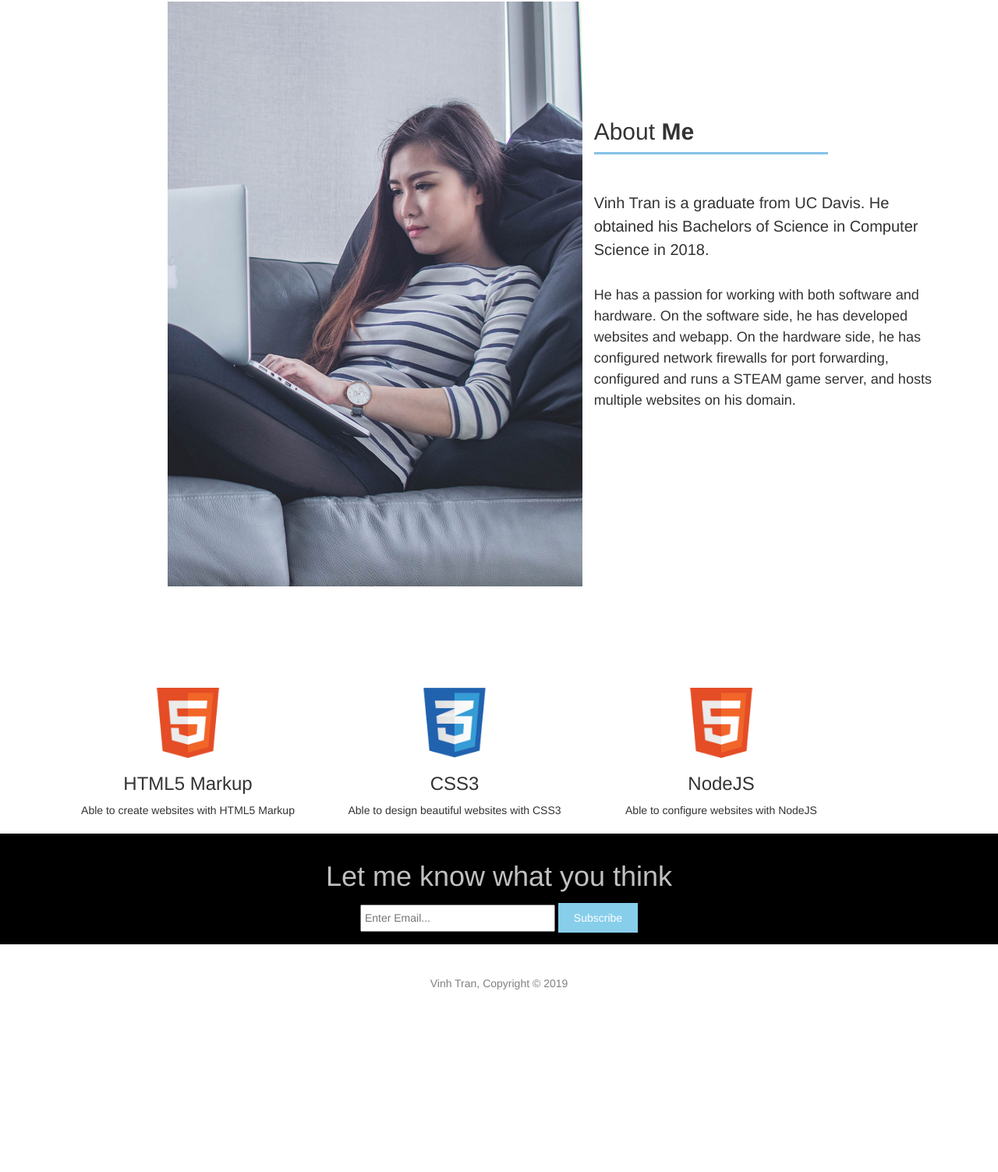
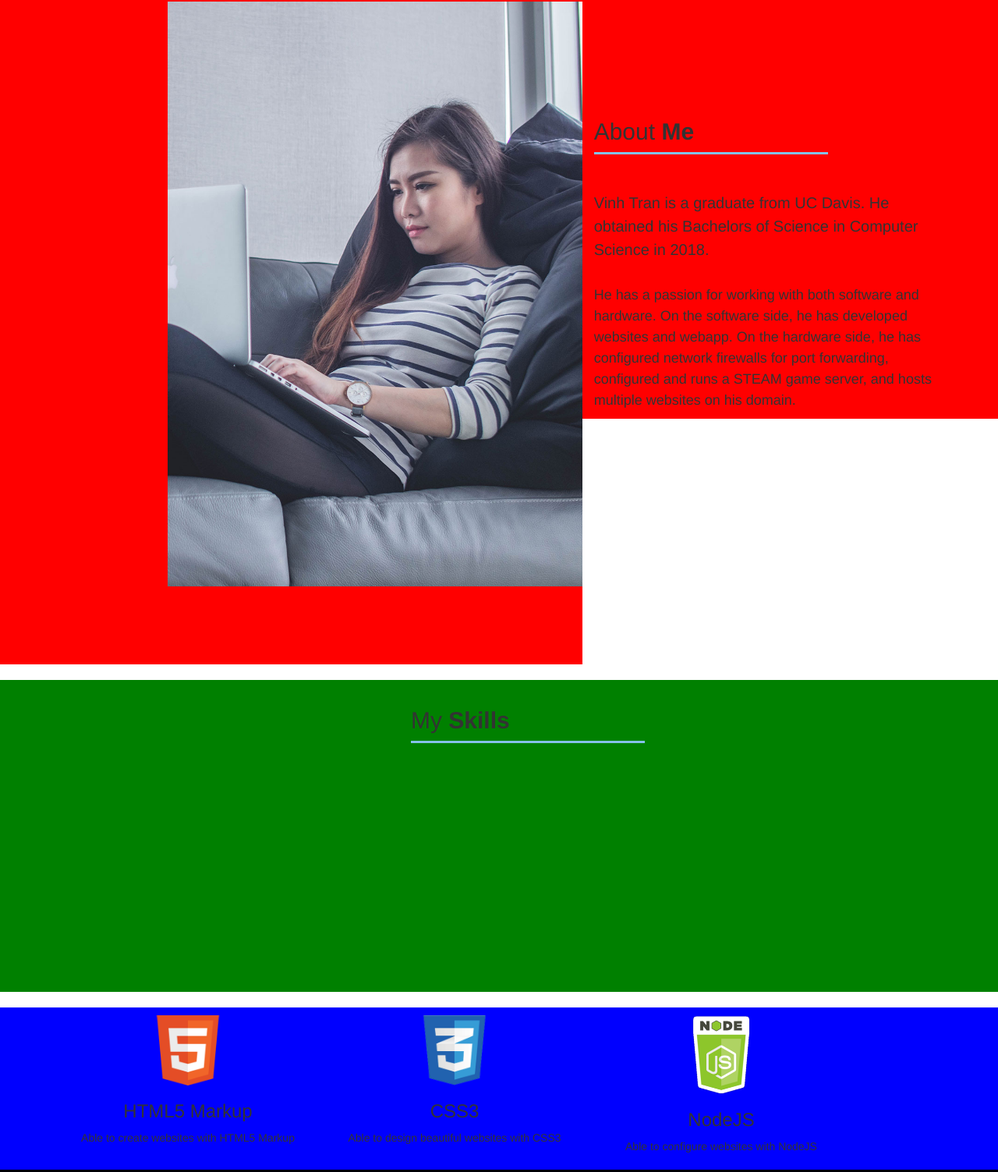
Before and after one commit to vinhtran543/portfolio, a plain HTML site: page public/index.html in a window 1280 px wide. Shown: the part 1171-2674 px from the top of the page at 78% size. Before the commit the page ends 2472 px from the top, so only its background shows below. Drawn offline with nearby package versions, Linux system fonts and the light colour scheme.

Commit message:
Added NodeJS icon image. Added in skills section to page. Color coded divs for debugging purposes. Need more work on the skills section

```diff
--- a/public/css/style.css
+++ b/public/css/style.css
@@ -110,14 +110,14 @@ header a:hover{
     border-radius: 50px;
   }
 
-.button span {
+#showcase .button span {
     cursor: pointer;
     display: inline-block;
     position: relative;
     transition: 0.5s;
   }
 
- .button span:after {
+#showcase .button span:after {
     content: '\00bb';
     position: absolute;
     opacity: 0;
@@ -126,16 +126,16 @@ header a:hover{
     transition: 0.5s;
   }
 
-.button:hover span {
+#showcase .button:hover span {
     padding-right: 25px;
   }
 
-.button:hover span:after {
+#showcase .button:hover span:after {
     opacity: 1;
     right: 0;
   }
 
-.button:hover {opacity: 1}
+#showcase .button:hover {opacity: 1}
 
 #showcase a{
     text-decoration: none !important; /*remove underline from links*/
@@ -150,7 +150,7 @@ header a:hover{
 
 #showcase p{
     font-size:22px;
-    color:silver;
+    color: white;
 }
 
 #aboutme{
@@ -191,9 +191,44 @@ header a:hover{
     width: 450px;
 }
 
+/* my skills */
+#myskills{
+    background-color: green;
+    margin-top: 20px;
+    min-height: 400px;
+}
+
+#myskills h1{
+    font-size:30px;
+    text-align:left;
+}
+
+/* Bolds the text in the about me id section*/
+#myskills .bold{
+    font-weight: bold;
+    font-size:30px;
+}
+
+* {
+    box-sizing: border-box; /* CSS needed for myskills columns (Responsive Web Design - Grid-View) */
+  }
+
+#myskills .col1{
+    width: 40%;
+    float: left;
+    padding: 15px;
+}
+
+#myskills .col2{
+    width: 60%;
+    float: left;
+    padding: 15px;
+}
+
 /* Boxes */
 #boxes{
     margin-top:20px;
+    background-color: blue;
 }
 
 /* Box classes*/
--- a/public/index.html
+++ b/public/index.html
@@ -46,14 +46,14 @@
         <section id="aboutme">
             <div class="container-fluid">
                 <div class="row">
-                    <div class="col-lg-7 pr-lg-5 mb-5 mb-lg-0" style="background-color:white; overflow:hidden;">
+                    <div class="col-lg-7 pr-lg-5 mb-5 mb-lg-0" style="background-color:red; overflow:hidden;">
                         <img src="images/image_1_long.jpg" alt="Image placeholder" class="img-fluid">
                     </div>
-                    <div class="col-lg-5 pl-lg-5" style="background-color:white;">
+                    <div class="col-lg-5 pl-lg-5" style="background-color:red;">
                         <div id="textbox">
                             <h1>About<span class="bold"> Me</span></h1>
                             <svg height="20" width="300">
-                                    <line x1="0" y1="0" x2="300" y2="0" style="stroke:rgb(133, 193, 233);stroke-width:6"/>
+                                    <line x1="0" y1="0" x2="300" y2="0" style="stroke:rgb(133, 193, 233);stroke-width:6"/> <!-- draws a line -->
                             </svg>
                             <h2>Vinh Tran is a graduate from UC Davis. He obtained his Bachelors of Science in Computer Science in 2018.</h2>
                             <h3>He has a passion for working with both software and hardware. On the software side, he has developed websites and webapp.
@@ -62,6 +62,16 @@
                         </div>
                     </div>
                 </div>
+            </div>
+        </section>
+
+        <section id="myskills">
+            <div class="col1"></div>
+            <div class="col2" style="text-align:left;">
+                <h1>My<span class="bold"> Skills</span></h1>
+                <svg height="20" width="300">
+                    <line x1="0" y1="0" x2="300" y2="0" style="stroke:rgb(133, 193, 233);stroke-width:6"/> <!-- draws a line -->
+                </svg>
             </div>
         </section>
 
@@ -78,7 +88,7 @@
                     <p>Able to design beautiful websites with CSS3</p>
                 </div>
                 <div class="box">
-                    <img src="./images/html5logo.png">
+                    <img src="./images/nodejslogo.png">
                     <h3>NodeJS</h3>
                     <p>Able to configure websites with NodeJS</p>
                 </div>
```
Also changed, not shown: public/images/nodejslogo.png (added).
